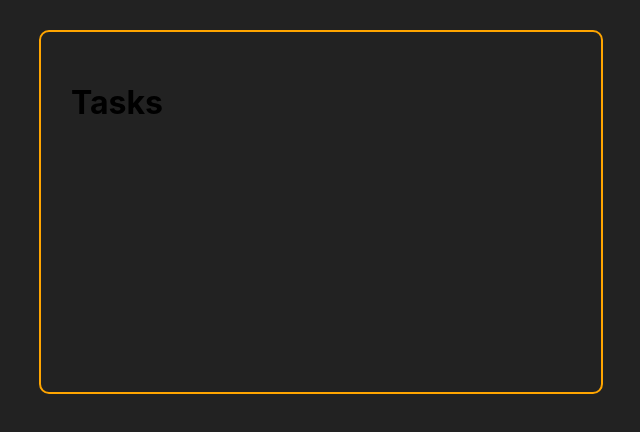
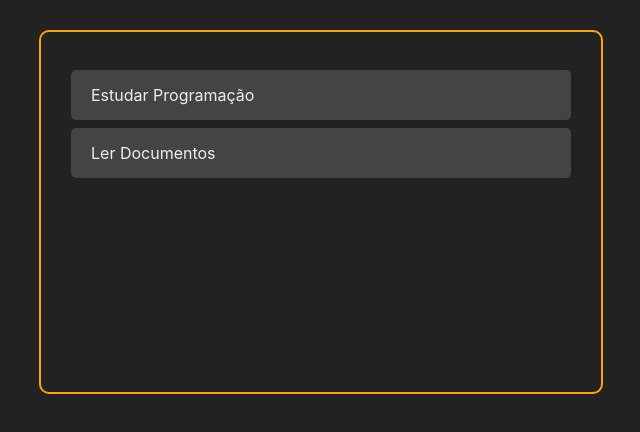
Before and after one commit to devroboco/to-do-list-react, a React (Create React App) app: page / in a window 1280 px wide. Shown: the top 432 px of the page, without its empty margins (319-959 px from the left). Built offline with nearby package versions, Linux system fonts and the light colour scheme.

Commit message:
creating the component that display a task

```diff
--- /dev/null
+++ b/src/components/Task.css
@@ -0,0 +1,10 @@
+.task-container {
+  background-color: #444;
+  margin: 8px 0;
+  padding: 15px 20px;
+  display: flex;
+  border-radius: 5px;
+  justify-content: space-between;
+  color: #eee;
+  align-items: center;
+}
--- /dev/null
+++ b/src/components/Task.js
@@ -0,0 +1,9 @@
+import React from "react";
+
+import "./Task.css";
+
+const Task = ({ task }) => {
+  return <div className="task-container">{task.title}</div>;
+};
+
+export default Task;
--- a/src/components/Tasks.js
+++ b/src/components/Tasks.js
@@ -1,7 +1,14 @@
 import React from "react";
+import Task from "./Task";
 
 const Tasks = ({ tasks }) => {
-  return <h1>Tasks</h1>;
+  return (
+    <>
+      {tasks.map((task) => (
+        <Task task={task} />
+      ))}
+    </>
+  );
 };
 
 export default Tasks;
```
